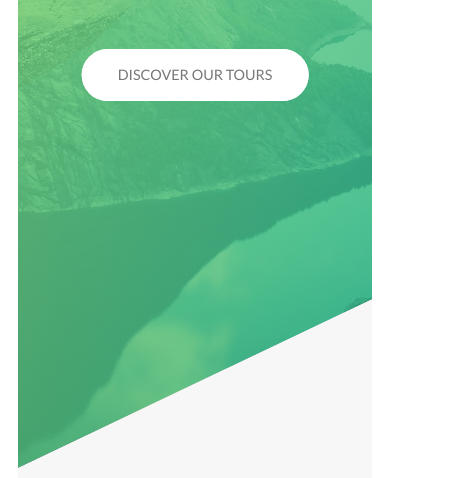
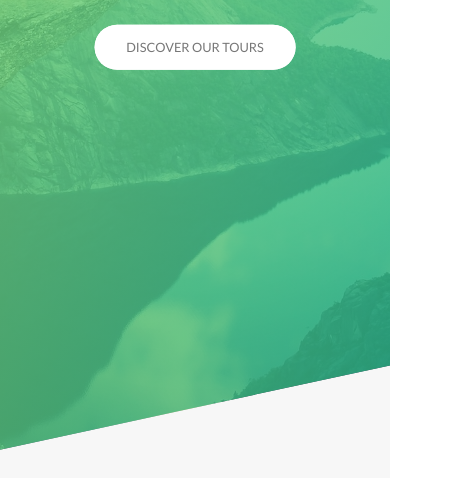
Before and after one commit to JSutliff/cssPractice, a website: page index.html in a window 390 px wide. Shown: the part 352-830 px from the top of the page, 473 px wide, since content can reach past the window. Drawn offline with Linux system fonts and the light colour scheme.

Commit message:
layout media queries added

```diff
--- a/sass/abstracts/_variables.scss
+++ b/sass/abstracts/_variables.scss
@@ -25,4 +25,5 @@ $deafault-font-size: 1.6rem;
 // GRID
 $grid-width: 114rem;
 $gutter-vertical: 8rem;
+$gutter-vertical-small: 6rem;
 $gutter-horizontal: 6rem;
--- a/sass/base/_base.scss
+++ b/sass/base/_base.scss
@@ -10,22 +10,28 @@ html {
   // This defines whats 1rem is
   font-size: 62.5%; //1 rem = 10px; 10px/16px = 62.5%
 
-
-  @include respond(tab-land) { //width < 1200 ?
+  @include respond(tab-land) {
+    //width < 1200 ?
     font-size: 56.25%; //1 rem = 9px, 9/16 = 56.25%
   }
 
-
-  @include respond(tab-port) { //width < 900 ?
+  @include respond(tab-port) {
+    //width < 900 ?
     font-size: 50%; //1 rem = 8px, 8/16 = 50%
   }
-
 
   @include respond(big-desktop) {
     font-size: 75%; //1rem = 12, 12/16
   }
+
+
 }
 
 body {
   box-sizing: border-box;
+  padding: 3rem;
+
+  @include respond(tab-port) {
+    padding: 0;
+  }
 }
--- a/sass/base/_typography.scss
+++ b/sass/base/_typography.scss
@@ -1,3 +1,11 @@
+body {
+  font-family: "lato", sans-serif;
+  font-weight: 400;
+  /* font-size: 16px; */
+  line-height: 1.7;
+  color: $color-grey-dark;
+}
+
 .heading-primary {
   color: $color-white;
   text-transform: uppercase;
@@ -12,6 +20,11 @@
     animation-name: moveInLeft;
     animation-duration: 1s;
     animation-timing-function: ease-out;
+
+    @include respond(phone) {
+      letter-spacing: 1rem;
+      font-family: 5rem;
+    }
   }
 
   &--sub {
@@ -20,16 +33,11 @@
     font-weight: 700;
     letter-spacing: 1.75rem;
     animation: moveInRight 1s ease-out;
+
+    @include respond(phone) {
+      letter-spacing: 0.5rem;
+    }
   }
-}
-
-body {
-  font-family: "lato", sans-serif;
-  font-weight: 400;
-  /* font-size: 16px; */
-  line-height: 1.7;
-  color: $color-grey-dark;
-  padding: 2rem;
 }
 
 .heading-secondary {
@@ -45,11 +53,19 @@ body {
   -webkit-background-clip: text;
   color: transparent;
   letter-spacing: 2px;
-  transition: all .2s;
+  transition: all 0.2s;
+
+  @include respond(tab-port) {
+    font-size: 3rem;
+  }
+
+  @include respond(phone) {
+    font-size: 2.5rem;
+  }
 
   &:hover {
     transform: skewY(20deg) skewX(15deg);
-    text-shadow: .5rem 1rem 2rem rgba($color-black, .2);
+    text-shadow: 0.5rem 1rem 2rem rgba($color-black, 0.2);
   }
 }
 
--- a/sass/layout/_footer.scss
+++ b/sass/layout/_footer.scss
@@ -2,6 +2,10 @@
   background-color: $color-grey-dark3;
   padding: 10rem 0;
   font-size: 1.4rem;
+
+  @include respond(tab-port) {
+    padding: 8rem 0;
+  }
 
   &__logo-box {
     text-align: center;
@@ -17,6 +21,11 @@
     border-top: 1px solid $color-grey-dark;
     padding-top: 2rem;
     display: inline-block;
+
+    @include respond(tab-port) {
+      width: 100%;
+      text-align: center;
+    }
   }
 
   &__list {
@@ -56,5 +65,10 @@
   padding-top: 2rem;
   width: 80%;
   float: right;
+
+  @include respond(tab-port) {
+    width: 100%;
+    float: none;
+  }
   }
 }
--- a/sass/layout/_grid.scss
+++ b/sass/layout/_grid.scss
@@ -4,6 +4,15 @@
 
   &:not(:last-child) {
     margin-bottom: $gutter-vertical;
+
+    @include respond(tab-port) {
+      margin-bottom: $gutter-vertical-small;
+    }
+  }
+
+  @include respond(tab-port) {
+    max-width: 50rem;
+    padding: 0 3rem;
   }
 
   @include clearfix;
@@ -13,6 +22,15 @@
 
     &:not(:last-child) {
       margin-right: $gutter-horizontal;
+
+      @include respond(tab-port) {
+        margin-right: 0;
+        margin-bottom: $gutter-vertical-small;
+      }
+    }
+
+    @include respond(tab-port) {
+      width: 100% !important;
     }
   }
 
@@ -35,12 +53,14 @@
   }
 
   .col-2-of-4 {
-    width: calc(2 * ((100% - 3 * #{$gutter-horizontal}) / 4) + #{$gutter-horizontal});
+    width: calc(
+      2 * ((100% - 3 * #{$gutter-horizontal}) / 4) + #{$gutter-horizontal}
+    );
   }
 
   .col-3-of-4 {
-    width: calc(3 * ((100% - 3 * #{$gutter-horizontal}) / 4) + 2 * #{$gutter-horizontal});
+    width: calc(
+      3 * ((100% - 3 * #{$gutter-horizontal}) / 4) + 2 * #{$gutter-horizontal}
+    );
   }
-
-
 }
--- a/sass/layout/_header.scss
+++ b/sass/layout/_header.scss
@@ -10,6 +10,11 @@
   position: relative;
   -webkit-clip-path: polygon(0 0, 100% 0, 100% 75vh, 0 100%);
   clip-path: polygon(0 0, 100% 0, 100% 75vh, 0 100%);
+
+  @include respond(phone) {
+    -webkit-clip-path: polygon(0 0, 100% 0, 100% 85vh, 0 100%);
+  clip-path: polygon(0 0, 100% 0, 100% 85vh, 0 100%);
+  }
 
   &__logo-box {
     position: absolute;
--- a/sass/layout/_navigation.scss
+++ b/sass/layout/_navigation.scss
@@ -15,6 +15,16 @@
     box-shadow: 0 1rem 3rem rgba($color-black, .1);
     text-align: center;
     cursor: pointer;
+
+    @include respond(tab-port) {
+      top: 4rem;
+    right: 4rem;
+    }
+
+    @include respond(phone) {
+      top: 3rem;
+    right: 3rem;
+    }
   }
 
   &__background {
@@ -30,7 +40,17 @@
     );
     z-index: 1000;
     transition: transform .8s cubic-bezier(0.86, 0, 0.07, 1);
-    // transform: scale(50);
+
+
+    @include respond(tab-port) {
+      top: 4.5rem;
+    right: 4.5rem;
+    }
+
+    @include respond(phone) {
+      top: 3.5rem;
+    right: 3.5rem;
+    }
   }
 
   &__nav {
```
Also changed, not shown: sass/abstracts/_mixins.scss (+6 -1 lines), css/style.css.
